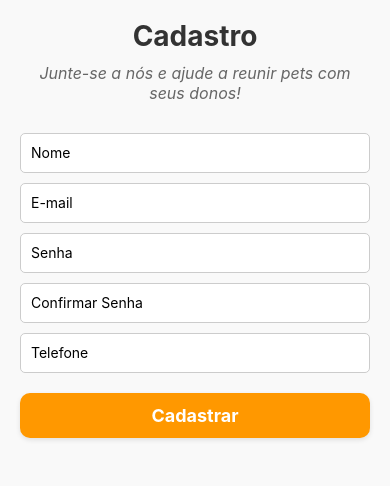
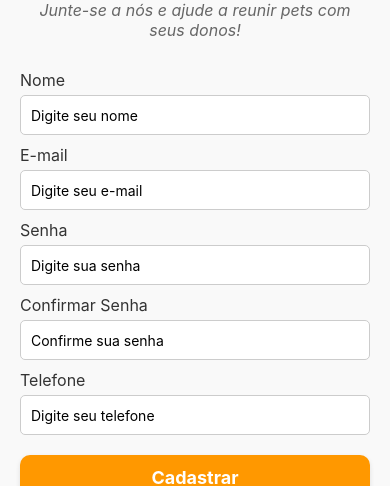
Before and after one commit to Lucas-S-Guilherme/CadeMeuPet, a React Native app: screen /TelaCadastro in a window 390 px wide. Shown: the part 296-782 px from the top of the page. Built offline with nearby package versions, Linux system fonts and the light colour scheme.

Commit message:
arrumando validações tela Login

```diff
--- a/src/screens/TelaCadastro.js
+++ b/src/screens/TelaCadastro.js
@@ -8,10 +8,47 @@ const TelaCadastro = ({ navigation }) => {
   const [senha, setSenha] = useState('');
   const [confirmarSenha, setConfirmarSenha] = useState('');
   const [telefone, setTelefone] = useState('');
+  const [erros, setErros] = useState({});
+
+  const validarEmail = (email) => {
+    const regex = /^[^\s@]+@[^\s@]+\.[^\s@]+$/;
+    return regex.test(email);
+  };
+
+  const validarTelefone = (telefone) => {
+    const regex = /^\d{10,11}$/; // Aceita telefones com 10 ou 11 dígitos
+    return regex.test(telefone);
+  };
+
+  const validarCampos = () => {
+    const novosErros = {};
+
+    if (nome.length < 3) {
+      novosErros.nome = 'O nome deve ter pelo menos 3 caracteres.';
+    }
+
+    if (!validarEmail(email)) {
+      novosErros.email = 'Por favor, insira um e-mail válido.';
+    }
+
+    if (senha.length < 6) {
+      novosErros.senha = 'A senha deve ter pelo menos 6 caracteres.';
+    }
+
+    if (senha !== confirmarSenha) {
+      novosErros.confirmarSenha = 'As senhas não coincidem.';
+    }
+
+    if (!validarTelefone(telefone)) {
+      novosErros.telefone = 'Por favor, insira um telefone válido.';
+    }
+
+    setErros(novosErros);
+    return Object.keys(novosErros).length === 0; // Retorna true se não houver erros
+  };
 
   const handleCadastro = async () => {
-    if (senha !== confirmarSenha) {
-      Alert.alert('Erro', 'As senhas não coincidem.');
+    if (!validarCampos()) {
       return;
     }
 
@@ -49,38 +86,63 @@ const TelaCadastro = ({ navigation }) => {
       </Text>
 
       {/* Campos do formulário */}
+      <View style={styles.campoContainer}>
+        <Text style={styles.label}>Nome</Text>
         <TextInput
           style={styles.input}
-        placeholder="Nome"
+          placeholder="Digite seu nome"
           value={nome}
           onChangeText={setNome}
         />
+        {erros.nome && <Text style={styles.erro}>{erros.nome}</Text>}
+      </View>
+
+      <View style={styles.campoContainer}>
+        <Text style={styles.label}>E-mail</Text>
         <TextInput
           style={styles.input}
-        placeholder="E-mail"
+          placeholder="Digite seu e-mail"
           value={email}
           onChangeText={setEmail}
         />
+        {erros.email && <Text style={styles.erro}>{erros.email}</Text>}
+      </View>
+
+      <View style={styles.campoContainer}>
+        <Text style={styles.label}>Senha</Text>
         <TextInput
           style={styles.input}
-        placeholder="Senha"
+          placeholder="Digite sua senha"
           secureTextEntry
           value={senha}
           onChangeText={setSenha}
         />
+        {erros.senha && <Text style={styles.erro}>{erros.senha}</Text>}
+      </View>
+
+      <View style={styles.campoContainer}>
+        <Text style={styles.label}>Confirmar Senha</Text>
         <TextInput
           style={styles.input}
-        placeholder="Confirmar Senha"
+          placeholder="Confirme sua senha"
           secureTextEntry
           value={confirmarSenha}
           onChangeText={setConfirmarSenha}
         />
+        {erros.confirmarSenha && <Text style={styles.erro}>{erros.confirmarSenha}</Text>}
+      </View>
+
+      <View style={styles.campoContainer}>
+        <Text style={styles.label}>Telefone</Text>
         <TextInput
           style={styles.input}
-        placeholder="Telefone"
+          placeholder="Digite seu telefone"
           value={telefone}
           onChangeText={setTelefone}
+          keyboardType="phone-pad"
         />
+        {erros.telefone && <Text style={styles.erro}>{erros.telefone}</Text>}
+      </View>
 
       {/* Botão de cadastro */}
       <TouchableOpacity style={styles.botaoCadastrar} onPress={handleCadastro}>
@@ -117,13 +179,21 @@ const styles = StyleSheet.create({
     marginBottom: 30,
     fontStyle: 'italic',
   },
+  campoContainer: {
+    width: '100%',
+    marginBottom: 10,
+  },
+  label: {
+    fontSize: 16,
+    color: '#333',
+    marginBottom: 5,
+  },
   input: {
     width: '100%',
     height: 40,
     borderColor: '#ccc',
     borderWidth: 1,
     borderRadius: 5,
-    marginBottom: 10,
     paddingHorizontal: 10,
     backgroundColor: '#fff',
   },
@@ -145,6 +215,11 @@ const styles = StyleSheet.create({
     fontSize: 18,
     fontWeight: 'bold',
   },
+  erro: {
+    color: 'red',
+    fontSize: 14,
+    marginTop: 5,
+  },
 });
 
 export default TelaCadastro;
--- a/src/screens/TelaLogin.js
+++ b/src/screens/TelaLogin.js
@@ -5,8 +5,33 @@ import api from '../services/api';
 const TelaLogin = ({ navigation }) => {
   const [email, setEmail] = useState('');
   const [senha, setSenha] = useState('');
+  const [erros, setErros] = useState({});
+
+  const validarEmail = (email) => {
+    const regex = /^[^\s@]+@[^\s@]+\.[^\s@]+$/;
+    return regex.test(email);
+  };
+
+  const validarCampos = () => {
+    const novosErros = {};
+
+    if (!validarEmail(email)) {
+      novosErros.email = 'Por favor, insira um e-mail válido.';
+    }
+
+    if (senha.length < 6) {
+      novosErros.senha = 'A senha deve ter pelo menos 6 caracteres.';
+    }
+
+    setErros(novosErros);
+    return Object.keys(novosErros).length === 0; // Retorna true se não houver erros
+  };
 
   const handleLogin = async () => {
+    if (!validarCampos()) {
+      return;
+    }
+
     try {
       const response = await api.post('/login', { email, senha });
       console.log('Resposta da API:', response.data); // Log da resposta
@@ -15,7 +40,14 @@ const TelaLogin = ({ navigation }) => {
         Alert.alert('Sucesso', 'Login realizado com sucesso!');
         navigation.navigate('Home'); // Redireciona para a tela inicial
       } else {
-        Alert.alert('Erro', 'E-mail ou senha incorretos.');
+        // Verifica se o erro é de e-mail ou senha
+        if (response.data.message === 'E-mail não encontrado') {
+          setErros({ email: 'E-mail não cadastrado.' });
+        } else if (response.data.message === 'Senha incorreta') {
+          setErros({ senha: 'Senha incorreta.' });
+        } else {
+          Alert.alert('Erro', 'Ocorreu um erro ao tentar fazer login.');
+        }
       }
     } catch (error) {
       console.error('Erro na requisição:', error); // Log do erro
@@ -40,19 +72,28 @@ const TelaLogin = ({ navigation }) => {
       </Text>
 
       {/* Campos do formulário */}
+      <View style={styles.campoContainer}>
+        <Text style={styles.label}>E-mail</Text>
         <TextInput
           style={styles.input}
-        placeholder="E-mail"
+          placeholder="Digite seu e-mail"
           value={email}
           onChangeText={setEmail}
         />
+        {erros.email && <Text style={styles.erro}>{erros.email}</Text>}
+      </View>
+
+      <View style={styles.campoContainer}>
+        <Text style={styles.label}>Senha</Text>
         <TextInput
           style={styles.input}
-        placeholder="Senha"
+          placeholder="Digite sua senha"
           secureTextEntry
           value={senha}
           onChangeText={setSenha}
         />
+        {erros.senha && <Text style={styles.erro}>{erros.senha}</Text>}
+      </View>
 
       {/* Botão de login */}
       <TouchableOpacity style={styles.botaoEntrar} onPress={handleLogin}>
@@ -94,13 +135,21 @@ const styles = StyleSheet.create({
     marginBottom: 30,
     fontStyle: 'italic',
   },
+  campoContainer: {
+    width: '100%',
+    marginBottom: 10,
+  },
+  label: {
+    fontSize: 16,
+    color: '#333',
+    marginBottom: 5,
+  },
   input: {
     width: '100%',
     height: 40,
     borderColor: '#ccc',
     borderWidth: 1,
     borderRadius: 5,
-    marginBottom: 10,
     paddingHorizontal: 10,
     backgroundColor: '#fff',
   },
@@ -128,6 +177,11 @@ const styles = StyleSheet.create({
     fontSize: 16,
     fontWeight: 'bold',
   },
+  erro: {
+    color: 'red',
+    fontSize: 14,
+    marginTop: 5,
+  },
 });
 
 export default TelaLogin;
```
Lines whose indentation alone changed are shown as unchanged.
